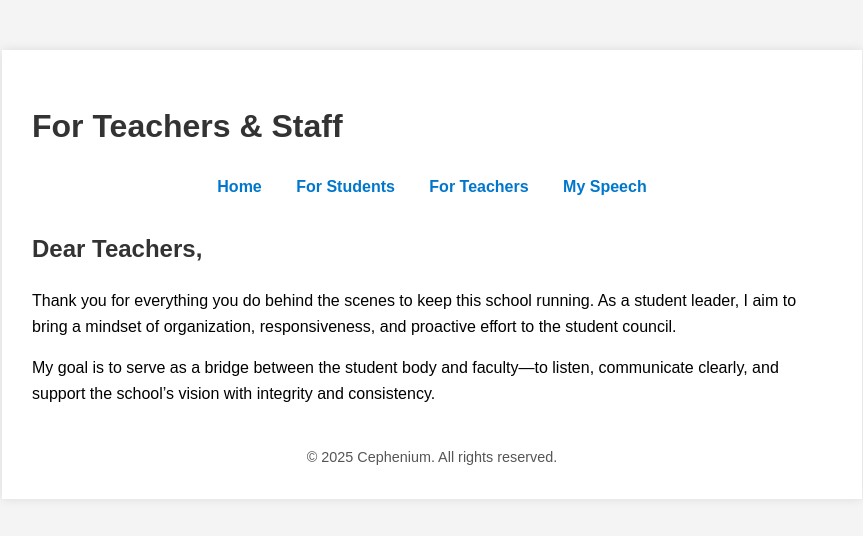
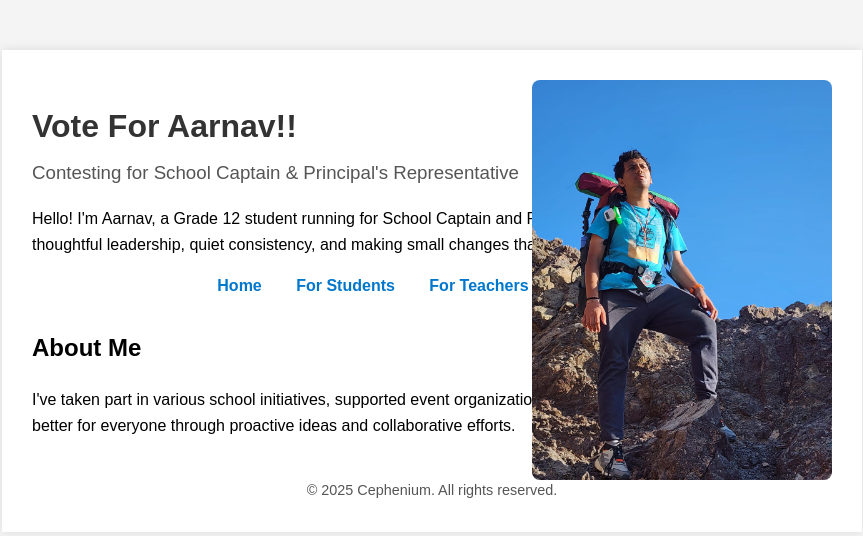
Before and after one commit to Cephenium/Vote-for-Aarnav, a plain HTML site: page teachers.html in a window 1280 px wide. Shown: the whole page, without its empty margins (208-1071 px from the left). Drawn offline with Linux system fonts and the light colour scheme.

Commit message:
Update teachers.html

```diff
--- a/teachers.html
+++ b/teachers.html
@@ -1,10 +1,10 @@
-<!-- teachers.html -->
+<!-- index.html -->
 <!DOCTYPE html>
 <html lang="en">
 <head>
-  <meta charset="UTF-8">
+  <meta charset="UTF-8" />
   <meta name="viewport" content="width=device-width, initial-scale=1.0" />
-  <title>Cephenium | For Teachers</title>
+  <title>Vote For Aarnav</title>
   <style>
     body {
       font-family: Arial, sans-serif;
@@ -19,9 +19,23 @@
       background: white;
       padding: 30px;
       box-shadow: 0 0 10px rgba(0,0,0,0.1);
+      position: relative;
     }
-    h1, h2 {
+    h1 {
       color: #333;
+      margin-bottom: 5px;
+    }
+    h3 {
+      margin-top: 0;
+      color: #555;
+      font-weight: normal;
+    }
+    a {
+      color: #0077cc;
+      text-decoration: none;
+    }
+    a:hover {
+      text-decoration: underline;
     }
     nav {
       margin-bottom: 30px;
@@ -29,9 +43,16 @@
     }
     nav a {
       margin: 0 15px;
-      text-decoration: none;
-      color: #0077cc;
       font-weight: bold;
+    }
+    .profile-pic {
+      position: absolute;
+      top: 30px;
+      right: 30px;
+      height: 400px;
+      width: 300px;
+      object-fit: cover;
+      border-radius: 8px;
     }
     footer {
       margin-top: 40px;
@@ -43,16 +64,21 @@
 </head>
 <body>
   <div class="container">
-    <h1>For Teachers & Staff</h1>
+    <img src="myimage.jpg" alt="My photo" class="profile-pic">
+    <h1>Vote For Aarnav!!</h1>
+    <h3>Contesting for School Captain & Principal's Representative</h3>
+    <p>Hello! I'm Aarnav, a Grade 12 student running for School Captain and Principal's Representative. I believe in thoughtful leadership, quiet consistency, and making small changes that lead to big improvements.</p>
+
     <nav>
       <a href="index.html">Home</a>
       <a href="students.html">For Students</a>
       <a href="teachers.html">For Teachers</a>
       <a href="speech.html">My Speech</a>
     </nav>
-    <h2>Dear Teachers,</h2>
-    <p>Thank you for everything you do behind the scenes to keep this school running. As a student leader, I aim to bring a mindset of organization, responsiveness, and proactive effort to the student council.</p>
-    <p>My goal is to serve as a bridge between the student body and faculty—to listen, communicate clearly, and support the school’s vision with integrity and consistency.</p>
+
+    <h2>About Me</h2>
+    <p>I've taken part in various school initiatives, supported event organization, and always aimed to make school life better for everyone through proactive ideas and collaborative efforts.</p>
+
     <footer>
       &copy; 2025 Cephenium. All rights reserved.
     </footer>
```
